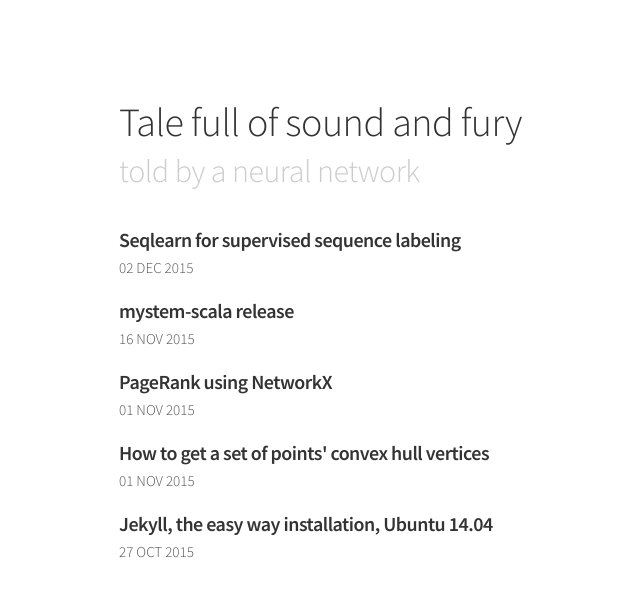
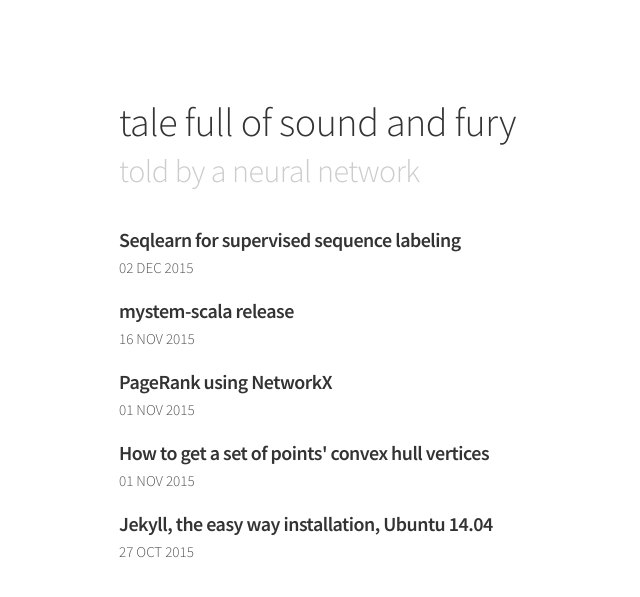
Before and after one commit to alexeyev/alexeyev.github.io, a Jekyll site: the page built from blog.html, in a window 1280 px wide. Shown: the top 597 px of the page, without its empty margins (161-801 px from the left). Built offline with Jekyll 4.4.1, drawn with Linux system fonts in a browser that asks for light colours.

```diff
--- a/blog.html
+++ b/blog.html
@@ -4,7 +4,7 @@ title: minimal working examples blog
 ---
 <header class="masthead">
     <h1 class="masthead-title">
-        Tale full of sound and fury
+        tale full of sound and fury
     </h1>
     <h2 class="masthead-subtitle">told by a neural network</h2>
     <nav class="masthead-nav">
```
